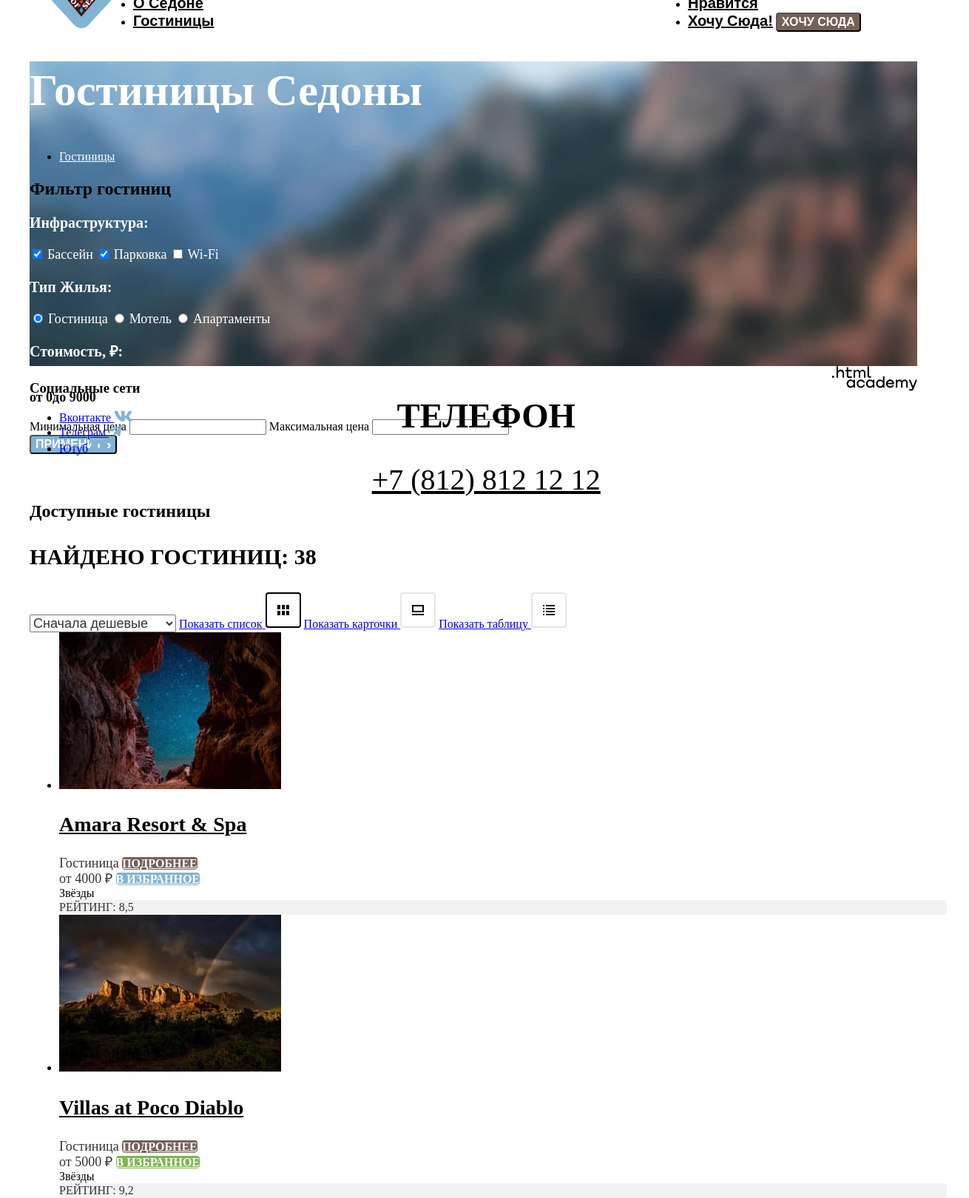
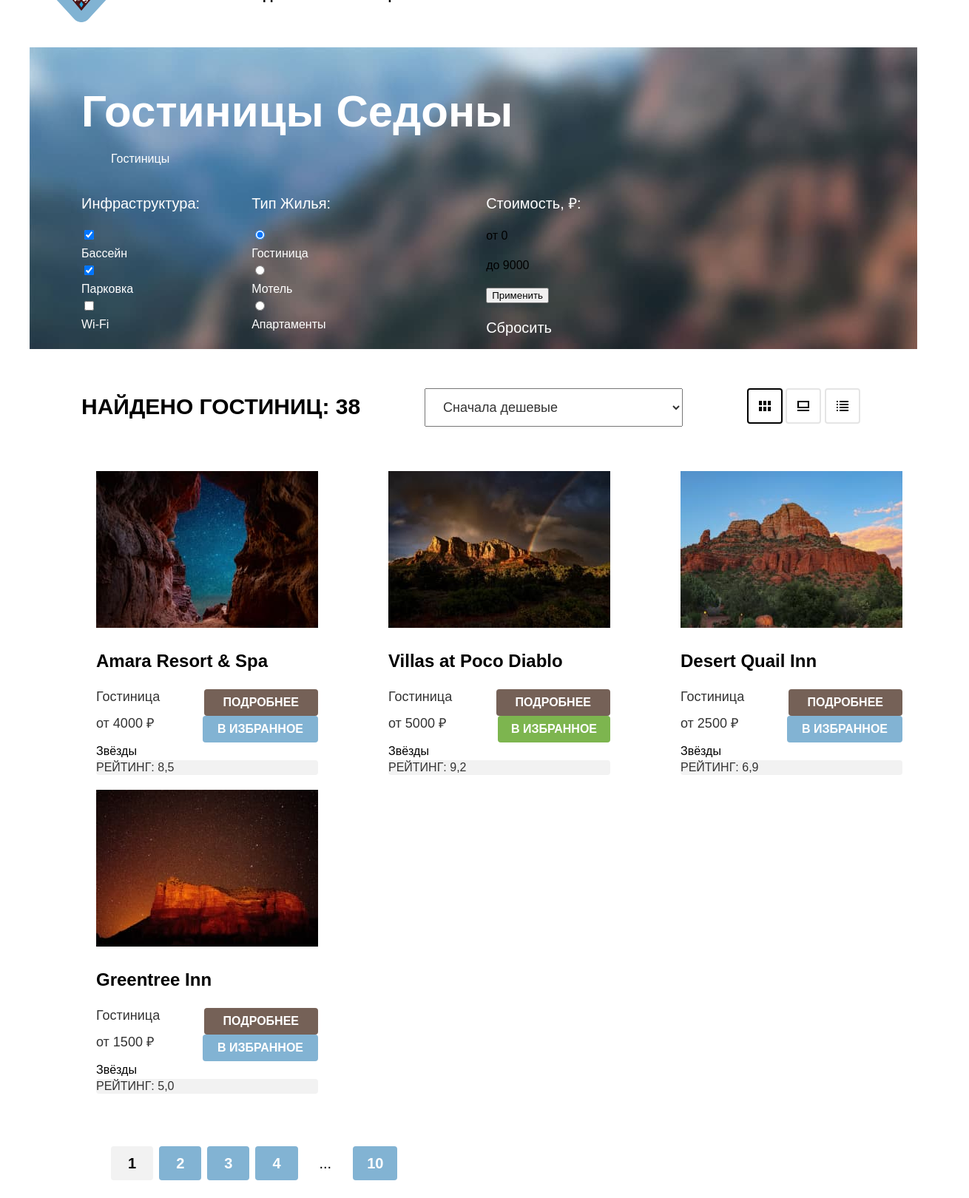
Before and after one commit to htmlacademy-htmlcss/2232723-sedona-35, a plain HTML site: page catalog.html in a window 1280 px wide. Shown: the part 40-1660 px from the top of the page at 74% size, 1310 px wide, since content can reach past the window. Drawn offline with Linux system fonts and the light colour scheme; a web font is replaced by a local one.

Commit message:
добавляет микросетку

```diff
--- a/catalog.html
+++ b/catalog.html
@@ -48,26 +48,26 @@
             <a class="breadcrumbs-link" href="index.html">Гостиницы</a>
           </li>
         </ul>
-      </header>
-      <section class="filter-blocl">
+
+      <section class="filter-block">
         <h2 class="visually-hidden">Фильтр гостиниц</h2>
         <form action="https://echo.htmlacademy.ru" class="filter-form" method="post">
           <div class="infrastructure-filter-block">
             <p class="filter-head">Инфраструктура:</p>
-            <input type="checkbox" name="pool" id="pool" class="visually-hidden" checked>
+            <input type="checkbox" name="pool" id="pool" class="visually-hidden-inneer" checked>
             <label for="pool" class="filter-label">Бассейн</label>
-            <input type="checkbox" name="parking" id="parking" class="visually-hidden" checked>
+            <input type="checkbox" name="parking" id="parking" class="visually-hidden-inner" checked>
             <label for="parking" class="filter-label">Парковка</label>
-            <input type="checkbox" name="wifi" id="wifi" class="visually-hidden">
+            <input type="checkbox" name="wifi" id="wifi" class="visually-hidden-inner">
             <label for="wifi" class="filter-label">Wi-Fi</label>
           </div>
           <div class="house-filter-block">
             <p class="filter-head">Тип Жилья:</p>
-            <input type="radio" name="house-block" id="hotel" class="visually-hidden" checked>
+            <input type="radio" name="house-block" id="hotel" class="visually-hidden-inner" checked>
             <label for="hotel" class="filter-label">Гостиница</label>
-            <input type="radio" name="house-block" id="motel" class="visually-hidden">
+            <input type="radio" name="house-block" id="motel" class="visually-hidden-inner">
             <label for="motel" class="filter-label">Мотель</label>
-            <input type="radio" name="house-block" id="appartments" class="visually-hidden">
+            <input type="radio" name="house-block" id="appartments" class="visually-hidden-inner">
             <label for="appartments" class="filter-label">Апартаменты</label>
           </div>
           <div class="price-filter-block">
@@ -92,7 +92,9 @@
           </div>
         </form>
       </section>
+      </header>
       <section class="content">
+        <div class="index-catalog">
         <h2 class="visually-hidden">Доступные гостиницы</h2>
         <div class="sort-method">
           <p class="sort-method-head">Найдено гостиниц: <span id="hotel-number">38</span> </p>
@@ -102,7 +104,8 @@
           <option value="popular">Сначала популярное</option>
           <option value="expensive">Сначала дорогие</option>
         </select>
-        <a href="#" class="button button-light">
+        <div class="sort-button">
+        <a href="#" class="button-button-light">
           <span class="visually-hidden">Показать список</span>
           </a>
           <svg width="48" height="48" viewBox="0 0 48 48" fill="none" xmlns="http://www.w3.org/2000/svg">
@@ -121,7 +124,7 @@
             </clipPath>
             </defs>
             </svg>
-          <a href="#" class="button button-light">
+          <a href="#" class="button-button-light">
             <span class="visually-hidden">Показать карточки</span>
           </a>
           <svg width="48" height="48" viewBox="0 0 48 48" fill="none" xmlns="http://www.w3.org/2000/svg">
@@ -136,7 +139,7 @@
             </clipPath>
             </defs>
             </svg>
-          <a href="#" class="button button-light">
+          <a href="#" class="button-button-light">
             <span class="visually-hidden">Показать таблицу</span>
           </a>
           <svg width="48" height="48" viewBox="0 0 48 48" fill="none" xmlns="http://www.w3.org/2000/svg">
@@ -157,6 +160,8 @@
             </clipPath>
             </defs>
             </svg>
+            </div>
+            </div>
           <ul class="hotel-list">
             <li class="hotel-card">
               <a class="hotel-card-link" href="hotel.html">
@@ -245,19 +250,19 @@
               <a class="pagination-link">4</a>
             </li>
             <li class="pagination-item">
-              <a class="pagination-link pagination-next">...</a>
+              <a class="pagination-link-pagination-next">...</a>
             </li>
             <li class="pagination-item">
-              <a class="pagination-link">10</a>
+              <a class="pagination-link-ten">10</a>
             </li>
           </ul>
 
         </section>
         <div class="newslatter-inner">
           <h3 class="newslatter-title-inner">Подпишитесь на рассылку</h3>
-          <span class="newslatter-description-inner">
-          <p>Только полезная информация и никакого спама, честное бойскаутское!</p>
-          </span>
+          <div class="newslatter-description-inner">
+          <p>Только полезная информация и никакого спама, <br> честное бойскаутское!</p>
+          </div>
           <form class="newslatter-form" action="https://echo.htmlacademy.ru/" method="post">
             <input class="field-inner" placeholder="Ваш e-mail" type="email" name="newslatter-email" id="newslatter-email" required>
             <button class="button-newslatter-button" type="submit">Подписаться</button>
--- a/styles/styles.css
+++ b/styles/styles.css
@@ -33,7 +33,6 @@ html {
   height: 100%;
 
 }
-}
 
 body {
   font-family: "PT Sans", sans-serif;
@@ -45,11 +44,19 @@ body {
   line-height: 24px;
   color: #000000;
   background-color: #FFFFFF;
-
-
 }
 
+.visually-hidden {
+  position: absolute;
+  width: 1px;
+  height: 1px;
+  margin: -1px;
+  padding: 0;
+  border: 0;
+  clip: rect(0 0 0 0);
+  overflow: hidden;
 }
+
 .page-header {
   color: #000000;
   background: #FFFFFF;
@@ -59,12 +66,18 @@ body {
 .page-container {
   margin: 0 auto;
   width: 1200px;
+
 }
 
 .logo {
   display: block;
   margin: 0 auto;
-  margin-left: 70px;
+  width: 458px;
+  height: 352px;
+padding-top: 51px;
+padding-bottom: 82px;
+padding-left: 371px;
+padding-right: 371px;
 }
 .navigation {
   display: flex;
@@ -77,6 +90,8 @@ body {
 margin: 0;
 padding: 0;
 width: 600px;
+list-style-type: none;
+display: flex;
 }
 .navigation-user{
   max-width: 310px;
@@ -87,7 +102,7 @@ width: 600px;
   flex-grow: 1;
 }
 .navigation-link {
-  font-family: "PT Sans", sans-serif;
+
   line-height: 24px;
   color: #000000;
   font-size: 20px;
@@ -95,18 +110,26 @@ width: 600px;
   font-weight: 700;
   text-transform: capitalize;
   text-align: center;
+  padding: 20px 16px;
+  display: block;
+  flex-wrap: wrap;
+  text-decoration: none;
 
+}
+.navigation-user .navigation-link {
+  min-width: 44px;
+  min-height: 64px;
 }
 .button-like {
   background: #756157;
 border-radius: 4px;
 color: #FFFFFF;
-align-items: center;
 text-align: center;
 text-transform: uppercase;
 font-weight: 700;
 font-size: 16px;
 line-height: 20px;
+
 }
 
 .main-head {
@@ -120,13 +143,13 @@ line-height: 20px;
   background-repeat: no-repeat, no-repeat;
   background-size: 100% auto;
 
-
-
-
 }
 .reasons {
   background: #FFFFFF;
   color: #000000;
+padding-top: 69px;
+  padding-bottom: 25px;
+
 }
 .reasons-title {
   color: #000000;
@@ -142,77 +165,108 @@ text-transform: uppercase;
   font-weight: 400;
 font-size: 22px;
 line-height: 26px;
+
+padding-bottom: 90px;
 }
+
+.index-columns {
+  display: flex;
+flex-wrap: wrap;
+
+}
+
+.advantages {
+  display: flex;
+}
+
 .advantages-list {
-  text-align: center;
+display: flex;
+list-style-type: none;
 margin: 0;
 padding: 0;
+}
+
+.advantages-title {
+
+  margin: 0;
+  padding-top: 90px;
+  padding-bottom: 62px;
+  text-align: center;
+  text-transform: uppercase;
+
+}
+
+.advantages-description {
+  text-align: center;
+  padding-bottom: 100px;
+  padding-left: 85px;
+  padding-right: 85px;
+
+}
+
+.advantages-item-road{
+  background: rgba(131, 179, 211, 0.2);
+}
+
+.advantages-item-blue {
+  background: #82B3D3;
+
+color: #FFFFFF;
+}
+
+.advantages-photo{
+  width: 800;
+height: 384px;
+}
+
+.advantages-cards {
 display: flex;
+text-transform: uppercase;
+list-style-type: none;
+text-align: center;
+width: 1200px;
+margin: 0;
+padding: 0;
+}
+
+.advantages-card-burger {
+  background: #FFFFFF;
+  padding: 80px 85px;
+
+}
+.advantages-card-house {
+  padding: 80px 85px;
+background: rgba(131, 179, 211, 0.12);
+
+}
+.advantages-card-gift {
+
+  background: rgba(131, 179, 211, 0.12);
+  padding: 80px 85px;
+
+}
+
+.card-description {
+  text-transform: none;
+  text-align: center;
+}
+.search {
+  background: #FFFFFF;
+  color: #000000;
 
 }
 
 
-.advantages-title {
-  text-align: center;
-text-transform: uppercase;
-font-size: 24px;
-line-height: 28px;
-
-
-}
-.advantages-photo{
-  width: 800;
-  height: 384;
-}
-.index-columns {
-  background: #82B3D3;
-  color: #FFFFFF;
-  display: flex;
-  justify-content: center;
-  padding: 0 40px;
-
-
-
-}
-.advantages {
-  display: flex;
-flex-direction: row;
-align-items: flex-start;
-padding: 0px;
-
-}
-.advantages-item-road{
-  background: rgba(131, 179, 211, 0.2);
-}
-.columns {
-  background: #82B3D3;
-  color: #FFFFFF;
-}
-.cards {
-  background: rgba(131, 179, 211, 0.12);
-
-}
-
-.advantages-cards {
-display: flex;
-margin: 0 auto;
-width: 1200px;
-}
-
-.advantages-card-burger {
-  background: #FFFFFF;
-
-}
-.search {
-  background: #FFFFFF;
-  color: #000000;
-}
 .search-title {
 text-align: center;
 text-transform: uppercase;
 font-weight: 700;
 font-size: 30px;
 line-height: 36px;
+padding: 0;
+margin: 0;
+padding-top: 96px;
+padding-bottom: 20px;
 }
 .search-description {
   color: #333333;
@@ -220,14 +274,16 @@ line-height: 36px;
   font-weight: 400;
 font-size: 22px;
 line-height: 26px;
+padding-left: 304px;
+padding-right: 304px;
 }
 .btn-search {
 background: #756157;
 border-radius: 4px;
-align-items: center;
 text-align: center;
 text-transform: uppercase;
 color: #FFFFFF;
+padding: 8px 50px;
 
 }
 .newslatter {
@@ -246,6 +302,8 @@ color: #FFFFFF;
 font-size: 30px;
 line-height: 36px;
 text-align: center;
+padding-top: 96px;
+padding-bottom: 20px;
 }
 
 .newslatter-description {
@@ -254,25 +312,38 @@ text-align: center;
   font-weight: 400;
 font-size: 22px;
 line-height: 26px;
+padding-bottom: 54px;
+}
+
+.newslatter-form {
+  display: flex;
+  justify-content: center;
 }
 
 .field {
   background: #F2F2F2;
-  border-radius: 4px 0px 0px 4px;
+  border-radius: 4px 4px;
   color: #000000;
   font-weight: 400;
 font-size: 18px;
 line-height: 24px;
+padding-left: 20px;
+padding-right: 345px;
+padding-top: 14px;
+padding-bottom: 14px;
+
 }
 .button-newslatter-button {
   background: #82B3D3;
-  border-radius: 0px 4px 4px 0px;
+  border-radius: 4px 4px;
   color: #FFFFFF;
   text-align: center;
 text-transform: uppercase;
 font-weight: 400;
 font-size: 18px;
 line-height: 24px;
+padding: 8px 50px;
+
 }
 
 
@@ -280,12 +351,21 @@ line-height: 24px;
 display: flex;
 width: 1200px;
 margin: 0 auto;
+
 }
 
 .footer-social {
   max-width: 150px;
   margin-right: auto;
+}
 
+.footer-social-list {
+  display: flex;
+  list-style-type: none;
+  padding: 45px 42px 35px 70px;
+}
+.footer-social-item {
+  padding-right: 27px;
 }
 
 .footer-phone {
@@ -296,81 +376,92 @@ font-weight: 400;
 font-size: 40px;
 line-height: 40px;
 max-width: 720px;
+padding-top: 45px;
+padding-bottom: 35px;
+text-decoration: none;
 }
 
 .footer-copyright {
 max-width: 150px;
-margin-left: auto;
-
-
+list-style-type: none;
+padding-top: 49px;
+padding-bottom: 39px;
+padding-left: 236px;
+padding-right: 70px;
 }
 
-.main-inner {
+/* Каталог*/
+
+.inner-header {
   background-image: url("../images/background-catalog.jpg");
   background-color: #FFFFFF;
   color: #000000;
   width: 1200px;
-  height: 412px;
   margin: 0% auto;
-  background-size: cover;
-  background-position: center;
+  padding-top: 35px;
+  padding-left: 70px;
 background-repeat: no-repeat;
-
-
-}
-
-.hotel-list {
-display: block;
-width: 1200px;
-margin: 0 auto;
-
 }
 
 .inner-header-title {
   color: #FFFFFF;
-  font-weight: 700;
   font-size: 60px;
-line-height: 78px;
 }
+
+.breadcrumbs-item {
+  list-style-type: none;
+}
+
 .breadcrumbs-link {
+  font-size: 16px;
   color: #FFFFFF;
-  font-weight: 400;
-font-size: 16px;
-line-height: 21px;
-}
-.filter-head {
-  font-weight: 700;
-font-size: 20px;
-line-height: 24px;
-text-transform: capitalize;
-color: #FFFFFF;
+  text-decoration: none;
 
 }
+
+.filter-head {
+  font-size: 20px;
+  color: #FFFFFF;
+  padding-right: 70px;
+
+}
+
+.price-filter-block {
+
+  padding-left: 140px;
+}
+
+.filter-block {
+  display: flex;
+
+}
+
+.filter-form {
+  display: flex;
+  justify-content: space-between;
+}
+
 .filter-label {
-  font-weight: 400;
-font-size: 18px;
-line-height: 23px;
+  display: flex;
 color: #FFFFFF;
 }
-.price-output {
-  font-weight: 700;
-font-size: 18px;
-line-height: 24px;
-color: #000000;
+
+.hotel-list {
 display: flex;
-align-items: center;
+flex-wrap: wrap;
+justify-content: space-between;
+list-style-type: none;
+margin: 0;
+padding-top: 20px;
+padding-left: 20px;
+padding-right: 20px;
+padding-bottom: 16px;
+
 }
-.form-submit {
-  background: #82B3D3;
-border-radius: 4px;
-font-weight: 700;
-font-size: 16px;
-line-height: 20px;
+
+.index-catalog {
   display: flex;
-align-items: center;
-text-align: center;
-text-transform: uppercase;
-color: #FFFFFF;
+justify-content: space-between;
 }
 
 .sort-method-head {
@@ -379,22 +470,53 @@ font-size: 30px;
 line-height: 36px;
 text-transform: uppercase;
 color: #000000;
+margin-left: 70px;
+margin-top: 57px;
+margin-bottom: 47px;
 }
+
 .select-control {
   font-weight: 400;
 font-size: 18px;
 line-height: 21px;
 color: #333333;
+padding-top: 14px;
+padding-right: 131px;
+padding-bottom: 14px;
+padding-left: 20px;
+margin-top: 50px;
+margin-bottom: 40px;
 }
-.hotel-card-link {
-  color: #000000;
-  font-weight: 700;
+
+.sort-button {
+margin-top: 50px;
+margin-bottom: 40px;
+margin-right: 8px;
+width: 160px;
+height: 48px;
+margin-right: 70px;
+}
+
+.hotel-card {
+  margin-left: 70px;
+  margin-bottom: 20px;
+}
+
+.hotel-card-title {
 font-size: 24px;
 line-height: 28px;
 }
+
+.hotel-card-link {
+  color: #000000;
+  text-decoration: none;
+
+}
+
 .hotel-block {
   color: #333333;
-  font-weight: 400;
+  display: flex;
+justify-content: space-between;
 font-size: 18px;
 line-height: 21px;
 }
@@ -407,6 +529,9 @@ font-weight: 700;
 font-size: 16px;
 line-height: 20px;
 color: #FFFFFF;
+padding: 8px 26px;
+text-decoration: none;
+
 }
 .button-button-blue {
   background: #82B3D3;
@@ -417,6 +542,8 @@ text-transform: uppercase;
 font-weight: 700;
 font-size: 16px;
 line-height: 20px;
+padding: 8px 20px;
+text-decoration: none;
 }
 .button-button-green {
   background: #7DB54F;
@@ -427,6 +554,8 @@ text-transform: uppercase;
 font-weight: 700;
 font-size: 16px;
 line-height: 20px;
+padding: 8px 18px;
+text-decoration: none;
 
 }
 .hotel-rate-text {
@@ -441,6 +570,8 @@ line-height: 20px;
 .newslatter-inner {
   background-color: #FFFFFF;
   color: #000000;
+  padding-top: 96px;
+  padding-bottom: 20px;
 }
 .newslatter-title-inner {
   text-transform: uppercase;
@@ -456,24 +587,46 @@ text-align: center;
   font-weight: 400;
 font-size: 22px;
 line-height: 26px;
+padding-bottom: 54px;
 }
 .button-newslatter-button {
   background: #82B3D3;
-border-radius: 0px 4px 4px 0px;
+border-radius: 4px 4px;
 font-weight: 700;
 font-size: 20px;
 line-height: 36px;
 color: #FFFFFF;
 text-align: center;
 text-transform: uppercase;
+padding: 8px 50px;
+border: none;
+border-radius: 0;
 }
 .field-inner {
   background: #F2F2F2;
-border-radius: 4px 0px 0px 4px;
+border-radius: 4px 4px;
 font-weight: 400;
 font-size: 18px;
 line-height: 24px;
 color: #000000;
+padding-top: 14px;
+padding-bottom: 14px;
+padding-left: 20px;
+padding-right: 345px;
+border: none;
+}
+
+
+.pagination {
+  display: flex;
+list-style-type: none;
+margin-bottom: 60px;
+margin-top: 40px;
+margin-left: 70px;
+}
+
+.agination-item {
+
 }
 .pagination-link {
   background: #82B3D3;
@@ -484,6 +637,8 @@ line-height: 36px;
 text-align: center;
 text-transform: uppercase;
 color: #FFFFFF;
+padding: 12px 23px;
+margin-right: 8px;
 }
 .pagination-link-pagination-current {
   background: #F2F2F2;
@@ -494,4 +649,28 @@ text-transform: uppercase;
 font-weight: 700;
 font-size: 20px;
 line-height: 36px;
+padding: 12px 23px;
+margin-right: 8px;
 }
+
+.pagination-link-pagination-next {
+  background-color: #FFFFFF;
+  font-size: 20px;
+line-height: 36px;
+padding: 16px 21px;
+margin-right: 8px;
+border-radius: 4px;
+}
+
+.pagination-link-ten {
+  background: #82B3D3;
+  color: #FFFFFF;
+  border-radius: 4px;
+  text-align: center;
+  text-transform: uppercase;
+  font-weight: 700;
+  font-size: 20px;
+  line-height: 36px;
+  padding: 12px 19px;
+  margin-right: 8px;
+}
```
Also changed, not shown: index.html (+13 -6 lines). Lines whose indentation alone changed are shown as unchanged.
